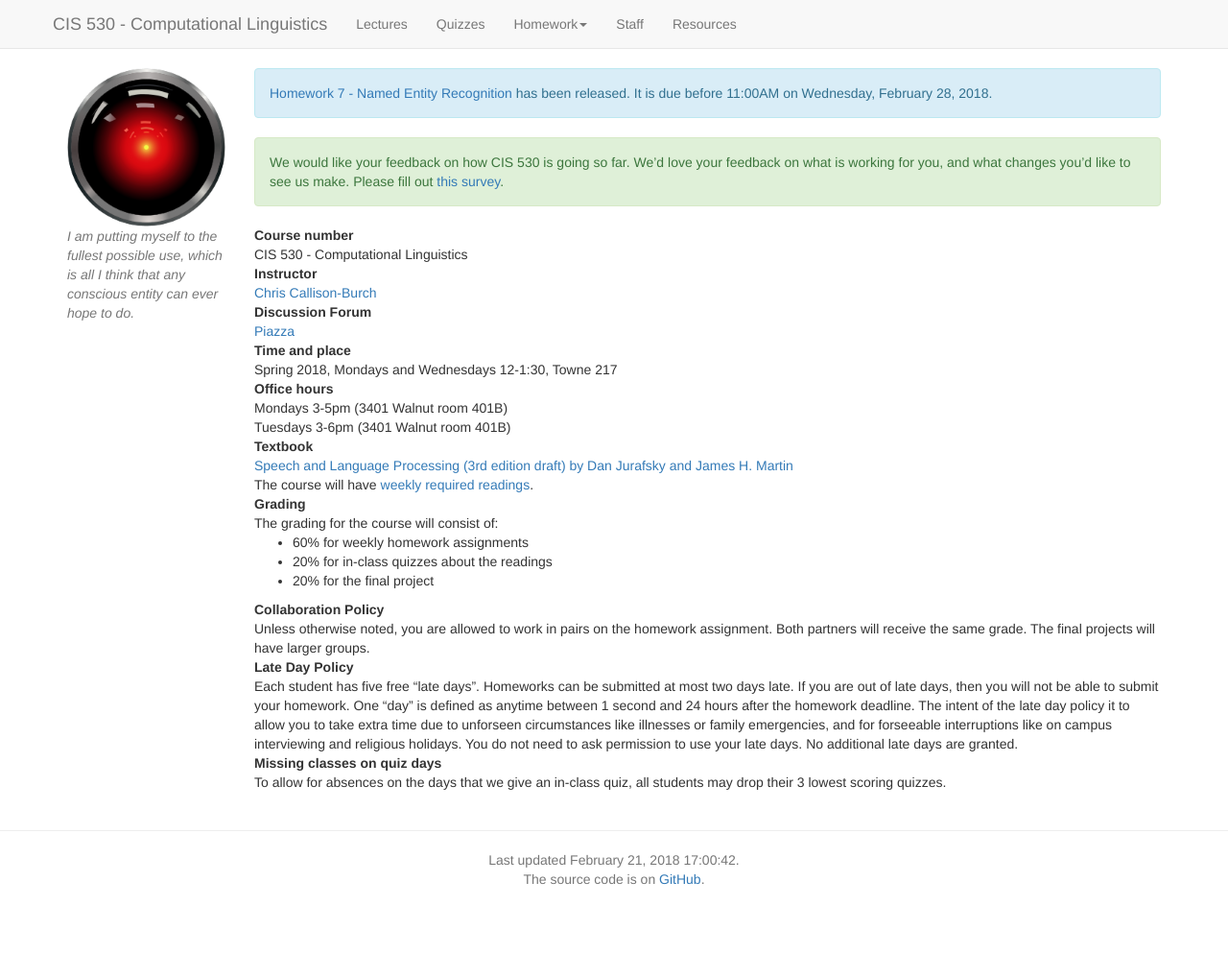
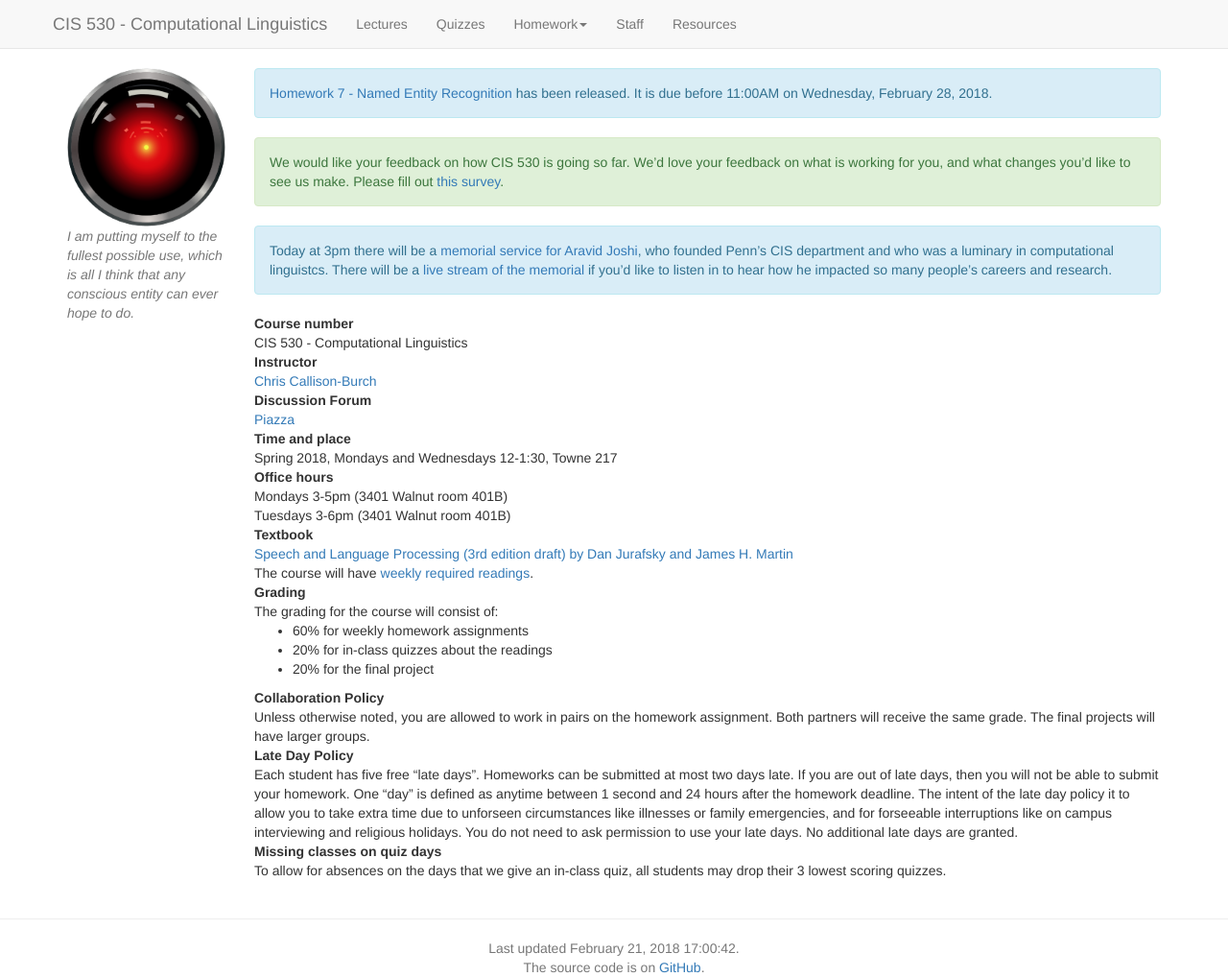
Before and after one commit to computational-linguistics-class/computational-linguistics-class.github.io, a Jekyll site: the page built from index.md, in a window 1280 px wide. Shown: the whole page at 96% size. Built offline with Jekyll 4.4.1, drawn with Linux system fonts in a browser that asks for light colours; nearby versions of some CDN libraries; a script that is not in the unit is left out; before the commit the page ends 926 px from its top, so only the background shows below that.

Commit message:
Aravind Johshi memorial

```diff
--- a/index.md
+++ b/index.md
@@ -30,11 +30,20 @@ It is due before {{ page.due_date | date: "%I:%M%p" }} on {{ page.due_date | dat
 {% endfor %}
 <!-- End alert for upcoming homework assignments -->
 
-<!-- Display message for survey -->
+
+<!-- Display annoucement -->
 <div class="alert alert-success" markdown="1">
 We would like your feedback on how CIS 530 is going so far.  We'd love your feedback on what is working for you, and what changes you'd like to see us make.  Please fill out [this survey](https://docs.google.com/forms/d/e/1FAIpQLSfSOUZi1Ffnp0Zvek9DvB8KP4rVLiXooNJ4pH7426FqQCcr_A/viewform?usp=sf_link).
 </div>
-<!-- End message for survey -->
+<!-- End annoucement -->
+
+
+<!-- Display annoucement -->
+<div class="alert alert-info" markdown="1">
+Today at 3pm there will be a [memorial service for Aravid Joshi](http://www.seas.upenn.edu/media/in-memoriam-joshi.php), who founded Penn's CIS department and who was a luminary in computational linguistcs.   There will be a [live stream of the memorial](https://www.youtube.com/watch?v=85qthqUmCp8) if you'd like to listen in to hear how he impacted so many people's careers and research.
+</div>
+<!-- End annoucement -->
+
 
 Course number
 : CIS 530 - Computational Linguistics
```
